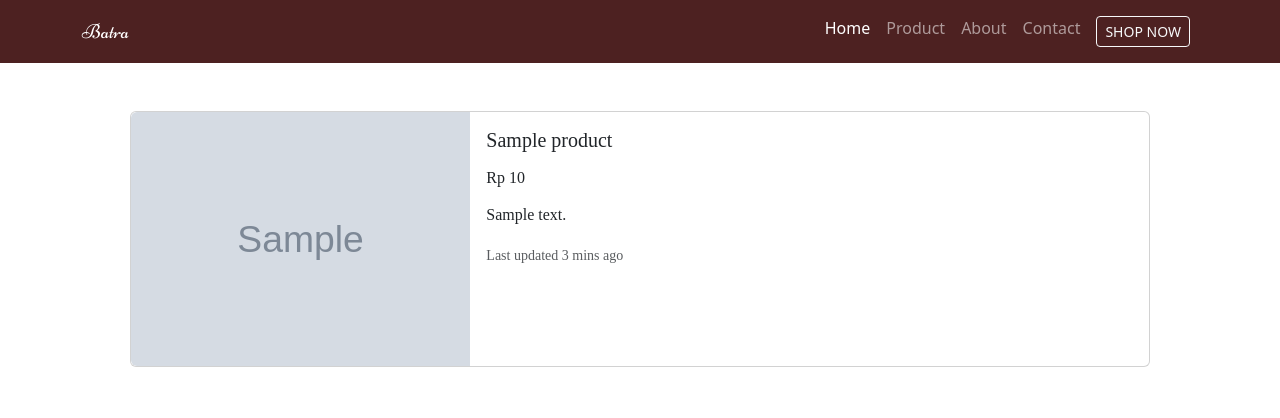
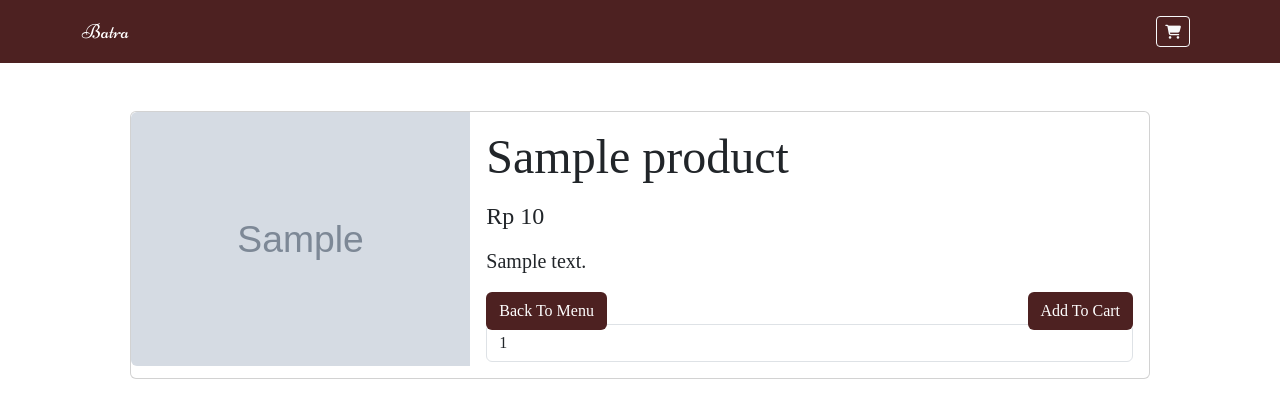
Before and after one commit to Etrama22/batik-sales-website, a PHP site: template views/users/view.php in a window 1280 px wide. Shown: the top 418 px of the page. Run offline with PHP 8.4, Linux system fonts and the light colour scheme; the template is opened without the code that fills it: most values are stand-ins (such as "Sample title", 1, 10 or a date in 2020); grey boxes marked "Sample" are stand-in pictures; some libraries are stand-ins or nearby versions; some web fonts are replaced.

Commit message:
view menu

```diff
--- a/views/users/view.php
+++ b/views/users/view.php
@@ -28,19 +28,7 @@ function formatRupiah($number)
             <div class="collapse navbar-collapse" id="navbarNav">
                 <ul class="navbar-nav ms-auto">
                     <li class="nav-item">
-                        <a class="nav-link active" aria-current="page" href="#">Home</a>
-                    </li>
-                    <li class="nav-item">
-                        <a class="nav-link" href="#Product">Product</a>
-                    </li>
-                    <li class="nav-item">
-                        <a class="nav-link" href="#about">About</a>
-                    </li>
-                    <li class="nav-item">
-                        <a class="nav-link" href="#Contact">Contact</a>
-                    </li>
-                    <li class="nav-item">
-                        <a class="nav-link" href="/Batra/menu"><button type="button" class="btn btn-outline-light btn-sm">SHOP NOW</button></a>
+                        <a class="nav-link" href="/Batra/cart"><button type="button" class="btn btn-outline-light btn-sm"><i class="fa-solid fa-cart-shopping"></i></button></a>
                     </li>
                 </ul>
             </div>
@@ -48,28 +36,40 @@ function formatRupiah($number)
     </nav>
     <!--Akhir Navbar-->
 
+    <form action="/Batra/cart/add" method="POST">
         <div class="container">
             <div class="card my-5 mx-5" style="max-width: 100%;">
                 <div class="row g-0">
                     <div class="col-md-4">
-                    <?= "<img src='./public/assets/imgDB/" . $products['image'] . "'style='width:400px; 'class='img-fluid rounded-start'>" ?>
+                        <?= "<img src='./public/assets/imgDB/" . $products['image'] . "' style='width:400px;' class='img-fluid rounded-start'>" ?>
                     </div>
                     <div class="col-md-8">
                         <div class="card-body">
                             <h5 class="card-title">
-                            <p><?= $products['name'] ?></p>
+                                <p class="display-5"><?= $products['name'] ?></p>
                             </h5>
                             <h6 class="card-title">
-                            <p><?= formatRupiah($products['price']) ?></p>
+                                <p class="fs-4"><?= formatRupiah($products['price']) ?></p>
                             </h6>
-                        <p class="card-text"><?= $products['description'] ?></p>
-                        <p class="card-text"><small class="text-body-secondary">Last updated 3 mins ago</small></p>
+                            <p class="card-text fs-5 mb-5"><?= $products['description'] ?></p>
+                            <div>
+                                <a href="/Batra/menu" class="btn position-absolute bottom-0 mb-5" style="background-color: #4D2121; color:#fff">Back To Menu</a>
+                                <input type="hidden" name="id" value="<?= $products['id'] ?>">
+                                <input type="hidden" name="name" value="<?= $products['name'] ?>">
+                                <input type="hidden" name="price" value="<?= $products['price'] ?>">
+                                <input type="number" name="quantity" value="1" class="form-control">
+                                <input type="submit" name="add_to_cart" value="Add To Cart" class="btn position-absolute bottom-0 end-0 mb-5 me-3" style="background-color: #4D2121; color:#fff">
                             </div>
                         </div>
                     </div>
                 </div>
             </div>
+        </div>
+    </form>
+
+
     <!-- Add more product details here as needed -->
+    <script src="https://kit.fontawesome.com/7c85dc7fad.js" crossorigin="anonymous"></script>
     <script src="https://cdn.jsdelivr.net/npm/bootstrap@5.3.3/dist/js/bootstrap.bundle.min.js" integrity="sha384-YvpcrYf0tY3lHB60NNkmXc5s9fDVZLESaAA55NDzOxhy9GkcIdslK1eN7N6jIeHz" crossorigin="anonymous"></script>
 </body>
 
```
Lines whose indentation alone changed are shown as unchanged.
